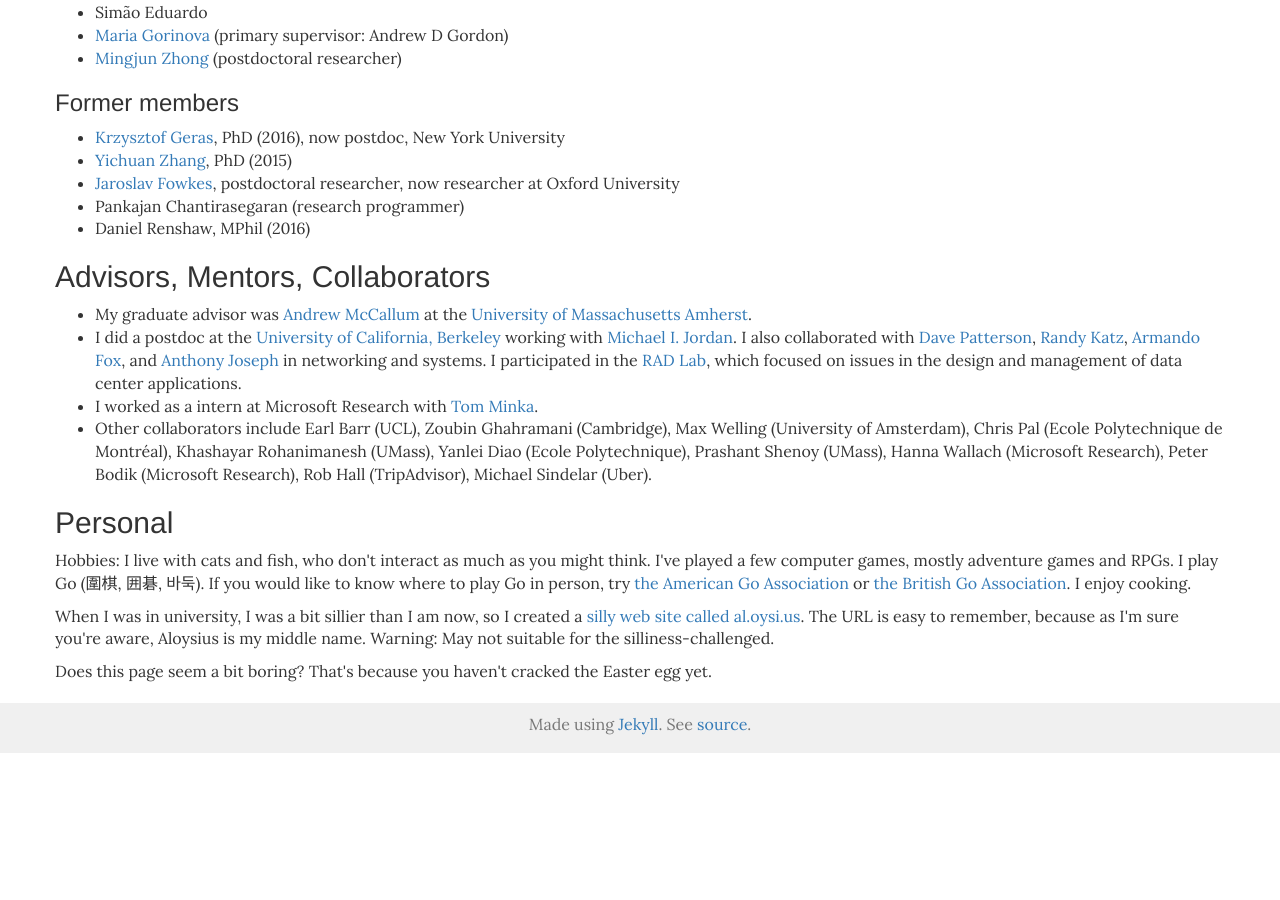
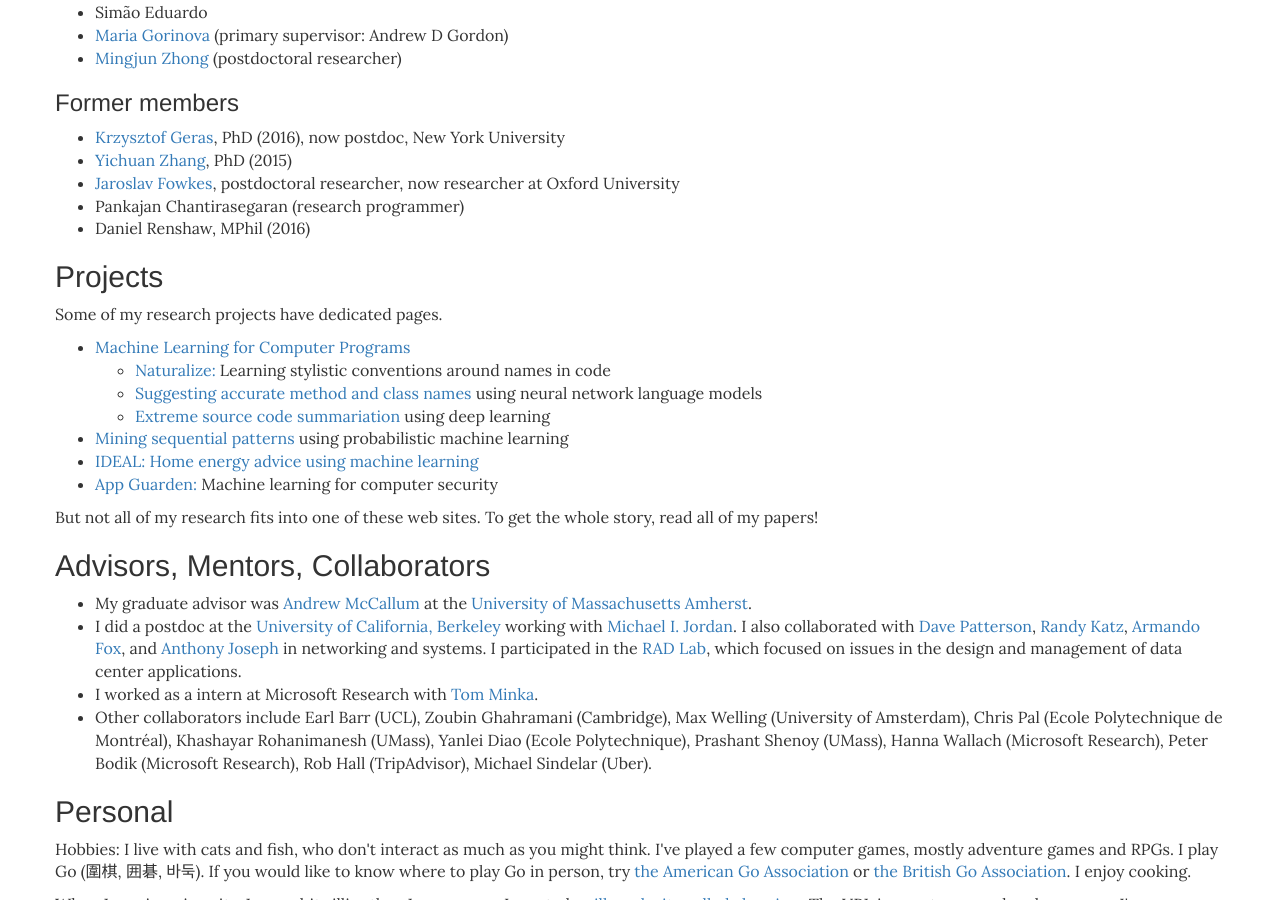
Before and after one commit to casutton/homepage.csutton, a Jekyll site: the page built from index.html, in a window 1280 px wide and 900 px high, scrolled down 1873 px. Built offline with Jekyll 4.4.1, drawn with Linux system fonts in a browser that asks for light colours; nearby versions of some CDN libraries; before the commit the page ends 2626 px from its top, so only the background shows below that.

Commit message:
add research project pages

```diff
--- a/index.html
+++ b/index.html
@@ -127,6 +127,24 @@
 
   </ul>
 
+<h2>Projects</h2>
+
+  <p>Some of my research projects have dedicated pages.</p>
+
+  <ul>
+    <li><a href="http://mast-group.github.io/">Machine Learning for Computer Programs</a>
+       <ul>
+         <li><a href="http://groups.inf.ed.ac.uk/naturalize/">Naturalize:</a> Learning stylistic conventions around names in code</li>
+	 <li><a href="http://groups.inf.ed.ac.uk/cup/naturalize/">Suggesting accurate method and class names</a> using
+	 neural network language models</li>
+	 <li><a href="http://groups.inf.ed.ac.uk/cup/codeattention">Extreme source code summariation</a> using deep learning</li>
+       </ul>
+     </li>
+     <li><a href="http://www.kdd.org/kdd2016/subtopic/view/a-subsequence-interleaving-model-for-sequential-pattern-mining">Mining sequential patterns</a> using probabilistic machine learning</li>
+     <li><a href="http://www.energyoracle.org">IDEAL: Home energy advice using machine learning</a></li>
+     <li><a href="http://groups.inf.ed.ac.uk/security/appguarden/Home.html">App Guarden:</a> Machine learning for computer security</li>
+    </ul>
+  <p>But not all of my research fits into one of these web sites. To get the whole story, read all of my papers!</p>
 
 
 <h2>Advisors, Mentors, Collaborators</h2>
```
